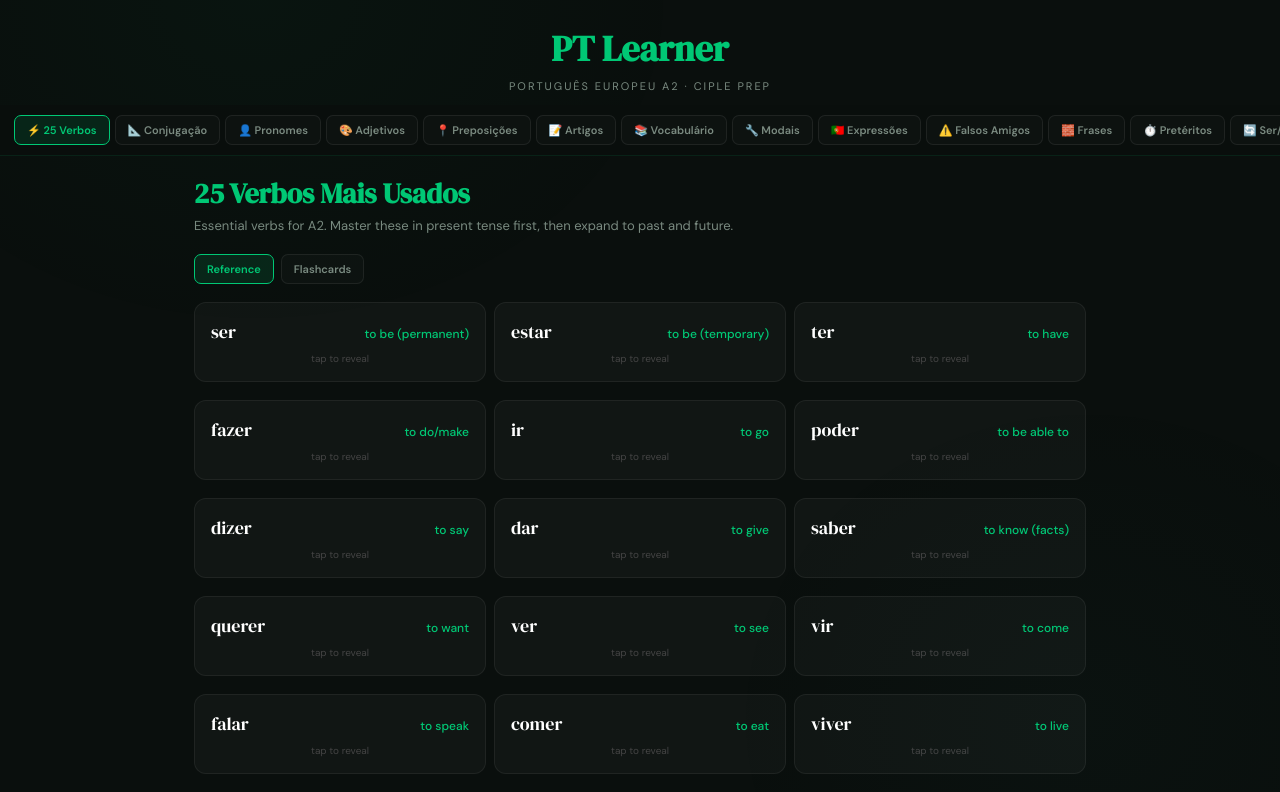
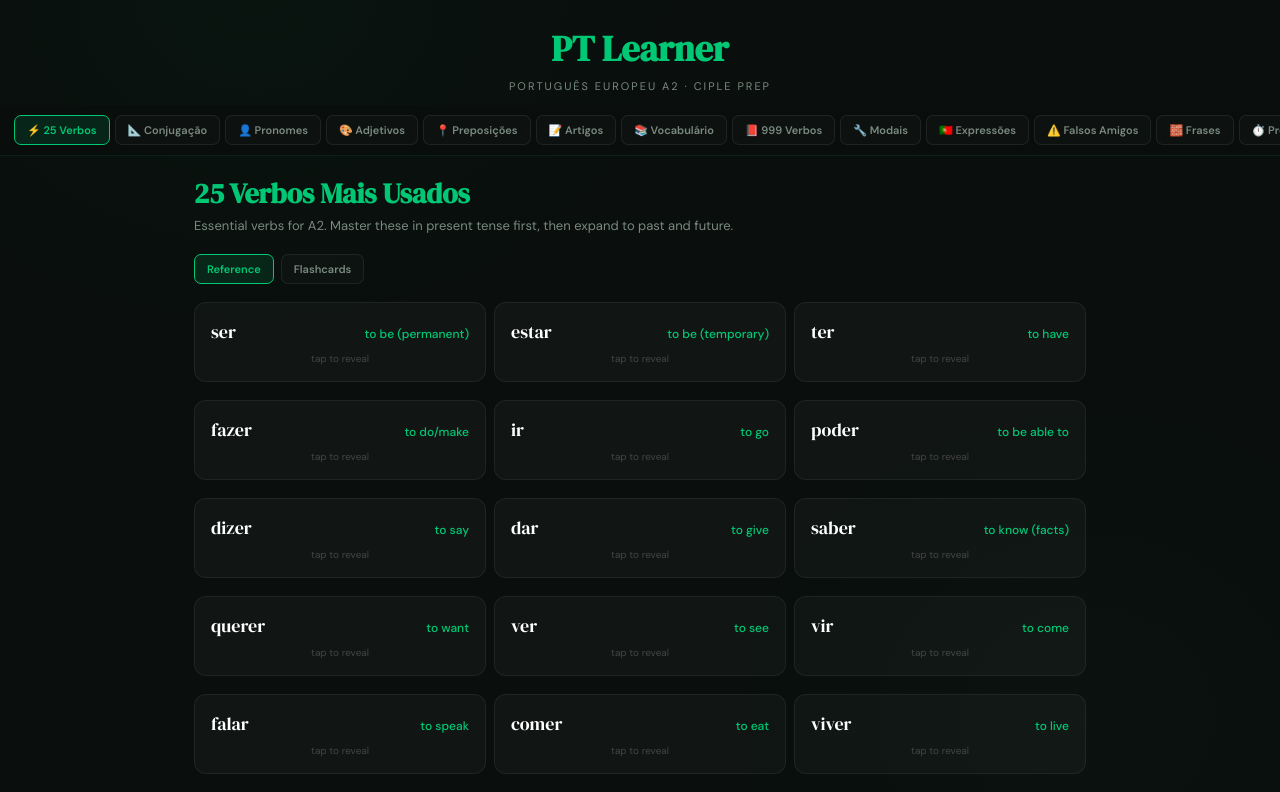
Before and after one commit to barnymurt/ptlearner, a React (Vite) app: page / in a window 1280 px wide. Shown: the top 792 px of the page. Built offline with nearby package versions, Linux system fonts and the light colour scheme.

Commit message:
Move 999 Verbos tab after Vocabulário

```diff
--- a/src/App.jsx
+++ b/src/App.jsx
@@ -339,6 +339,7 @@ const SECTIONS = [
   { id: 'prepositions', label: 'Preposições', icon: '📍' },
   { id: 'articles', label: 'Artigos', icon: '📝' },
   { id: 'vocabulary', label: 'Vocabulário', icon: '📚' },
+  { id: 'verbos999', label: '999 Verbos', icon: '📕' },
   { id: 'modals', label: 'Modais', icon: '🔧' },
   { id: 'idioms', label: 'Expressões', icon: '🇵🇹' },
   { id: 'falsefriends', label: 'Falsos Amigos', icon: '⚠️' },
@@ -350,7 +351,6 @@ const SECTIONS = [
   { id: 'escuta', label: 'Escuta', icon: '🎧' },
   { id: 'glossary', label: 'Glossário', icon: '📖' },
   { id: 'progresso', label: 'Progresso', icon: '📊' },
-  { id: 'verbos999', label: '999 Verbos', icon: '📕' },
 ];
 
 // ─── STYLES ────────────────────────────────────────────────────────────────────
```
